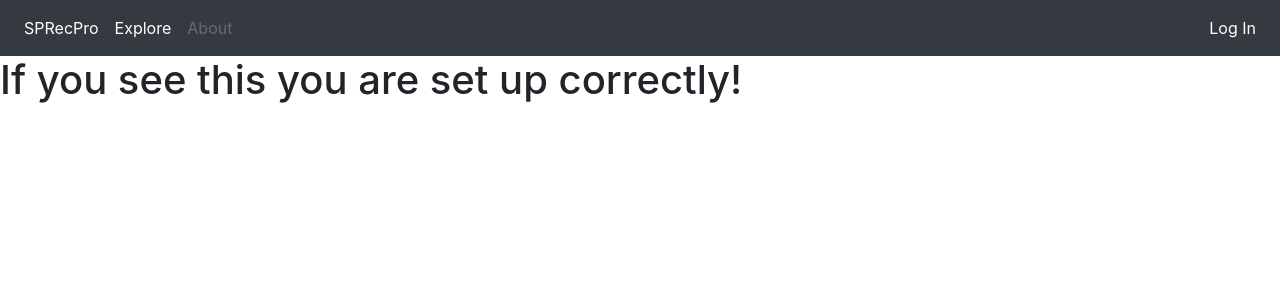
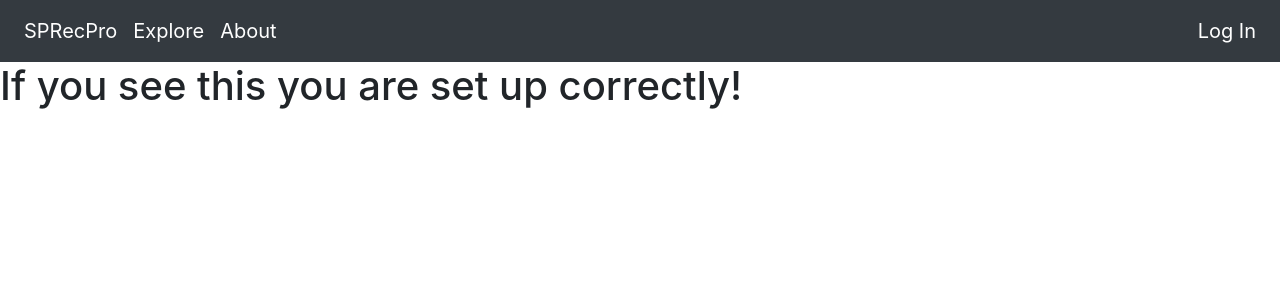
Before and after one commit to nativepapaya/Spring-2022-Senior-Project, a Django app: page / in a window 1280 px wide. Shown: the top 300 px of the page. Run offline with Django 3.2, Linux system fonts and the light colour scheme; the visitor is signed in with stand-in values (Sample User, id 1); some libraries are stand-ins or nearby versions.

Commit message:
Linked about page to navbar, increased nav icon sizes

```diff
--- a/sprecpro/templates/layouts/app.html
+++ b/sprecpro/templates/layouts/app.html
@@ -42,20 +42,22 @@
         <ul class="navbar-nav">
           <li class="nav-item active">
             <a class="nav-link" href="{% url 'welcome' %}">
-              <!--span style="font-size: 20px"-->SPRecPro<!--/span--></a>
+              <span style="font-size: 20px">SPRecPro</span></a>
           </li>
           <!--Staff users (super users) are not spotify users and do not have a profile or home feed-->
           {% if user.is_authenticated and not user.is_staff %}
             <li class="nav-item">
               <a class="nav-link active" href="{% url 'home' %}">
-                <!--span style="font-size: 20px"-->Home<!--/span--></a>
+                <span style="font-size: 20px">Home</span></a>
             </li>
           {% endif %}
             <li class="nav-item">
-              <a class="nav-link active" href="{% url 'explore' %}">Explore</a>
+              <a class="nav-link active" href="{% url 'explore' %}">
+                <span style="font-size: 20px">Explore</span></a>
             </li>
             <li class="nav-item">
-              <a class="nav-link disabled" href="#">About</a>
+              <a class="nav-link active" href="{% url 'about' %}">
+                <span style="font-size: 20px">About</span></a>
             </li>
         </ul>
       </div>
@@ -64,7 +66,7 @@
         <ul class="navbar-nav ml-auto">
            <li class="nav-item dropdown">
               <a class="nav-link dropdown-toggle" href="#" id="navbarDropdown" role="button" data-toggle="dropdown" aria-haspopup="true" aria-expanded="false">
-                {{ request.user.first_name }}
+                <span style="font-size: 20px">{{ request.user.first_name }}</span>
               </a>
               <div class="dropdown-menu dropdown-menu-right" aria-labelledby="navbarDropdown">
                 <a class="dropdown-item" href="{% url 'profile' request.user.id %}">Profile</a>
@@ -80,7 +82,8 @@
       <div class="collapse navbar-collapse justify-content-md-right" id="navbar">
         <ul class="navbar-nav ml-auto">
           <li class="nav-item">
-            <a class="nav-link active" href="{% url 'login' %}">Log In</a>
+            <a class="nav-link active" href="{% url 'login' %}">
+              <span style="font-size: 20px">Log In</span></a>
           </li>
         </ul>
       </div>
--- a/sprecpro/urls.py
+++ b/sprecpro/urls.py
@@ -6,6 +6,7 @@ urlpatterns = [
   path('', views.welcome, name='welcome'),
   path('home/', views.home, name='home'),
   path('explore', views.explore, name='explore'),
+  path('about/', views.about, name='about'),
 
   path('login/', views.login, name='login'),
   path('register/', views.register, name='register'),
--- a/sprecpro/views.py
+++ b/sprecpro/views.py
@@ -11,6 +11,9 @@ import random
 
 def welcome(request):
   return render(request, 'welcome.html', {})
+
+def about(request):
+  return render(request, 'about.html', {})
 
 def login(request):
   return render(request, 'login_page.html', {})
```
